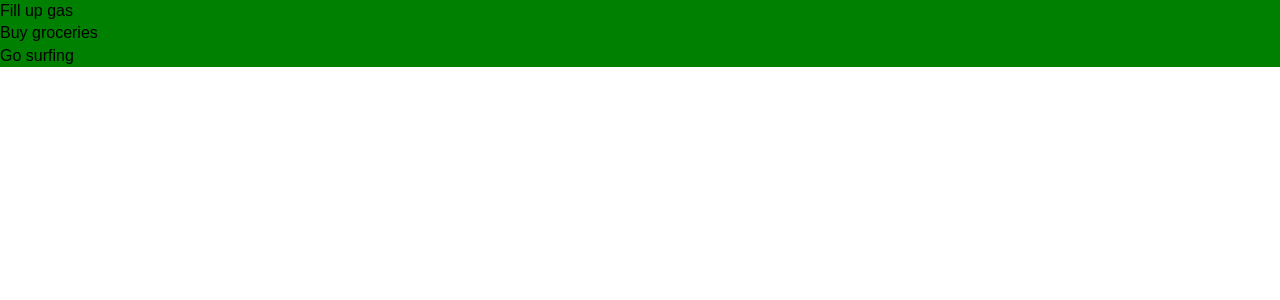
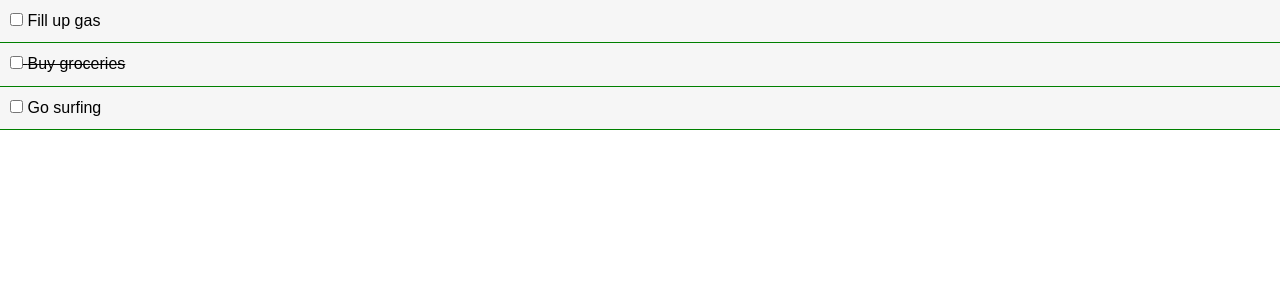
Before and after one commit to Ameya64/React.js_TodoList, a React (Create React App) app in the folder react_todo/: page / in a window 1280 px wide. Shown: the top 300 px of the page. Built offline with nearby package versions, Linux system fonts and the light colour scheme.

Commit message:
Add Checkbox

```diff
--- a/react_todo/src/App.js
+++ b/react_todo/src/App.js
@@ -15,7 +15,7 @@ class App extends Component {
       {
         id: 2,
         title: 'Buy groceries',
-        completed: false
+        completed: true
       },
       {
         id: 3,
@@ -25,12 +25,16 @@ class App extends Component {
     ]
   }
 
+  isComplete = (id)  => {
+    console.log(id)
+}
+
   render(){
   return (
     <div className="App">
-      <Todos todo = {this.state.todos}/>
+      <Todos todo = {this.state.todos} isComplete = {this.isComplete}/>
      </div>
-  );
+  )
   }
 }
 
--- a/react_todo/src/components/TodoItem.js
+++ b/react_todo/src/components/TodoItem.js
@@ -2,10 +2,25 @@ import React, { Component } from 'react'
 import PropTypes from 'prop-types'
 
 export class TodoItem extends Component {
+style = () => {
+    return {
+        background: '#F6F6F6',
+        padding: '10px',
+        borderBottom: '1px solid green',
+        textDecoration: this.props.todoitem.completed ? 'line-through' : 'none'
+    }
+}
+
+
     render() {
+        const {id, title} = this.props.todoitem
         return (
-            <div style={item}>
-                <p>{this.props.todoitem.title}</p>
+            <div style={this.style()}>
+                <p>
+                    <input type="checkbox" onChange={this.props.isComplete.bind(this,id)}/>
+                    {' '}
+                    {title}
+                </p>
             </div>
         )
     }
@@ -16,7 +31,4 @@ TodoItem.propTypes = {
     todoitem: PropTypes.object.isRequired
 }
 
-const item = {
-    backgroundColor: 'Green'
-}
 export default TodoItem
--- a/react_todo/src/components/Todos.js
+++ b/react_todo/src/components/Todos.js
@@ -5,7 +5,7 @@ class Todos extends Component {
   render(){
 
   return this.props.todo.map((i) => (
-    <TodoItem key={i.id} todoitem = {i}/>
+    <TodoItem key={i.id} todoitem = {i} isComplete = {this.props.isComplete}/>
   ))
   }
 }
```
Also changed, not shown: 2 other files (tests, documents, lock files or other folders).
